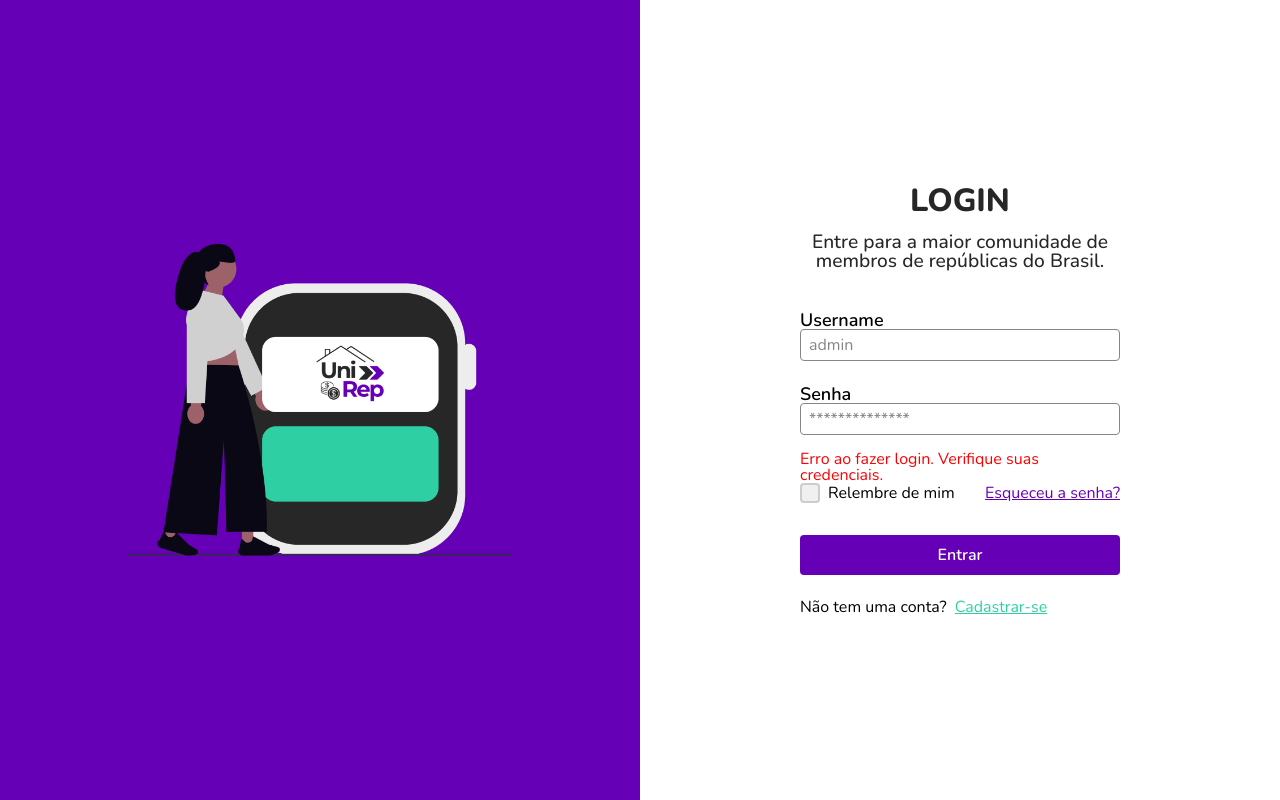
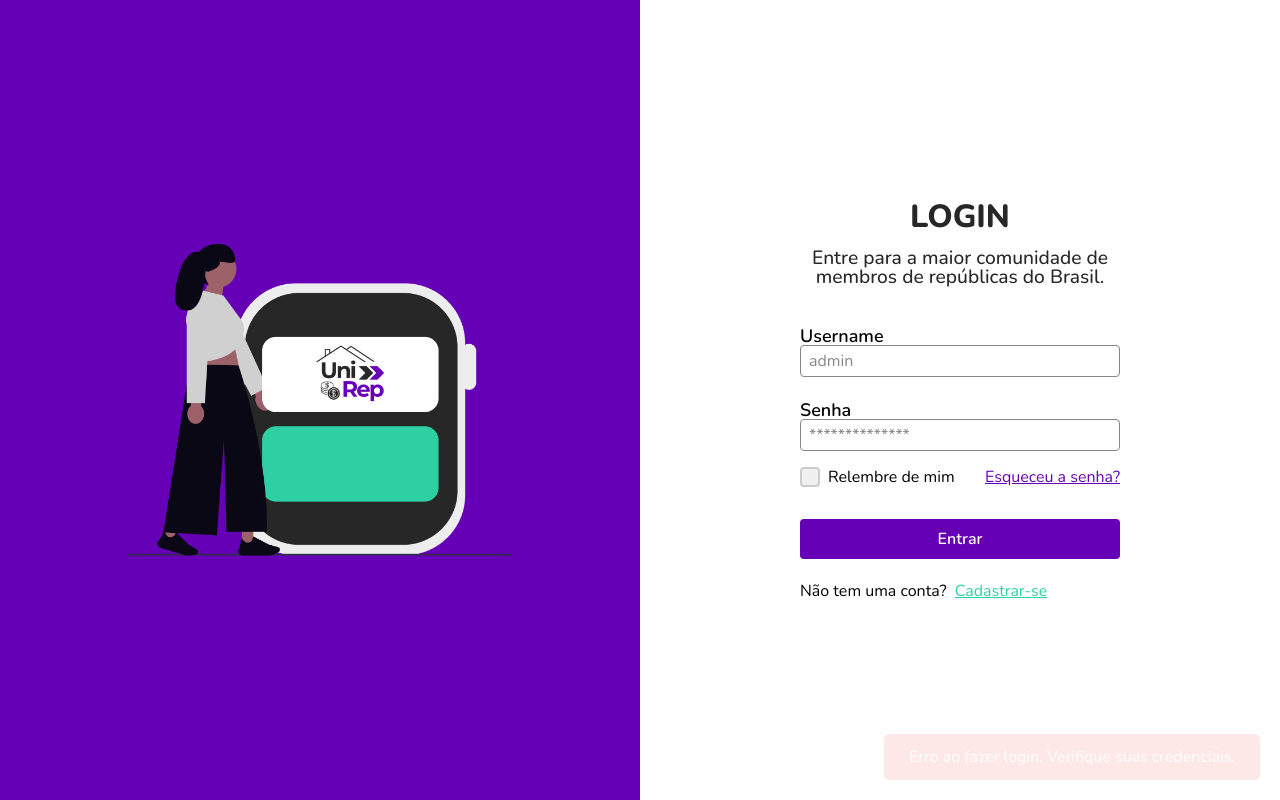
Before and after one commit to luacarol/unirep, a React (Create React App) app in the folder frontendunirep/: page / in a window 1280 px wide. Both pictures are taken after a click on the button "Entrar". Built offline with nearby package versions, Linux system fonts and the light colour scheme; no server answers.

Commit message:
componente toast criado

```diff
--- /dev/null
+++ b/frontendunirep/src/components/Toast/Toast.jsx
@@ -0,0 +1,24 @@
+import React, { useEffect } from 'react';
+import styles from './Toast.module.css';
+
+const Toast = ({ message, type, show, onClose }) => {
+    useEffect(() => {
+        if (show) {
+            const timer = setTimeout(() => {
+                onClose();
+            }, 3000); // Duração de 3 segundos para desaparecer
+
+            return () => clearTimeout(timer);
+        }
+    }, [show, onClose]);
+
+    if (!show) return null;
+
+    return (
+        <div className={`${styles.toast} ${styles[type]}`}>
+            {message}
+        </div>
+    );
+};
+
+export default Toast;
--- /dev/null
+++ b/frontendunirep/src/components/Toast/Toast.module.css
@@ -0,0 +1,43 @@
+.toast {
+    position: fixed;
+    bottom: 20px;
+    right: 20px;
+    padding: 15px 25px;
+    border-radius: 5px;
+    color: white;
+    font-size: 16px;
+    z-index: 999;
+    animation: fadein 0.5s, fadeout 0.5s 2.5s;
+}
+
+.success {
+    background-color: #4caf50;
+}
+
+.error {
+    background-color: #f44336;
+}
+
+.warning {
+    background-color: #ff9800;
+}
+
+@keyframes fadein {
+    from {
+        opacity: 0;
+    }
+
+    to {
+        opacity: 1;
+    }
+}
+
+@keyframes fadeout {
+    from {
+        opacity: 1;
+    }
+
+    to {
+        opacity: 0;
+    }
+}
--- a/frontendunirep/src/pages/Login/Login.jsx
+++ b/frontendunirep/src/pages/Login/Login.jsx
@@ -6,12 +6,12 @@ import Input from '../../components/Inputs/InputLabel/InputLabel';
 import InputCheckBox from '../../components/Inputs/InputCheckBox/InputCheckBox';
 import { useNavigate } from 'react-router-dom';
 import ButtonLabel from '../../components/Buttons/ButtonLabel/ButtonLabel';
+import Toast from '../../components/Toast/Toast';
 
 const Login = () => {
   const navigate = useNavigate();
   const [username, setUsername] = useState('');
   const [password, setPassword] = useState('');
-  const [error, setError] = useState(null);
 
   const handleLogin = async () => {
     try {
@@ -27,13 +27,25 @@ const Login = () => {
       // Redireciona para a página de repúblicas
       navigate('/republics');
     } catch (error) {
-      setError('Erro ao fazer login. Verifique suas credenciais.');
+      showToast('Erro ao fazer login. Verifique suas credenciais.', 'error')
     }
   };
 
   const handleRegister = () => {
     navigate('/register');
   };
+
+  // Início das configurações do Toast
+  const [toast, setToast] = useState({ show: false, message: '', type: '' });
+
+  const showToast = (message, type) => {
+    setToast({ show: true, message, type });
+  };
+
+  const closeToast = () => {
+    setToast({ ...toast, show: false });
+  };
+  // Final das configurações do Toast
 
   return (
     <div className={styles.container}>
@@ -68,8 +80,6 @@ const Login = () => {
           />
         </div>
 
-        {error && <p style={{ color: 'red' }}>{error}</p>}
-
         <div className={styles.additionalInputs}>
           <InputCheckBox label='Relembre de mim' />
           <label className={styles.forgetPassword}>Esqueceu a senha?</label>
@@ -84,6 +94,13 @@ const Login = () => {
           <label className={styles.register} onClick={handleRegister}>Cadastrar-se</label>
         </div>
       </div>
+
+      <Toast
+        message={toast.message}
+        type={toast.type}
+        show={toast.show}
+        onClose={closeToast}
+      />
     </div>
   );
 };
```
